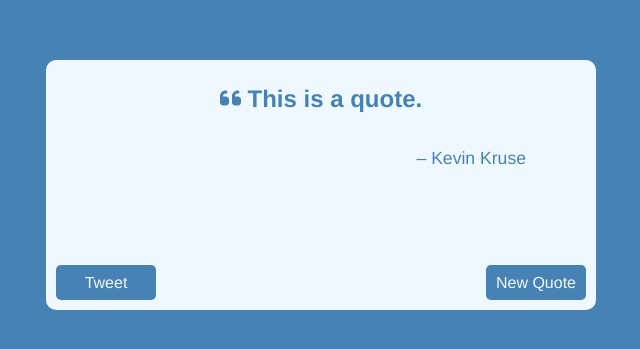
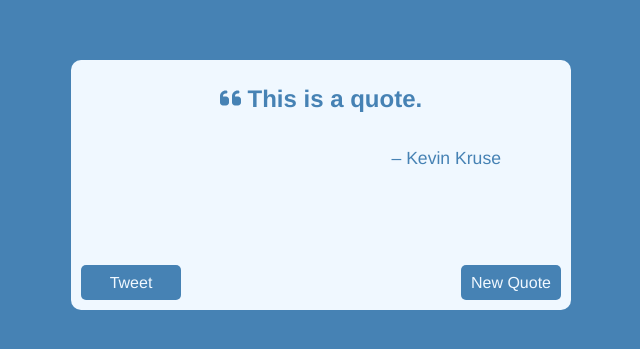
Before and after one commit to CKDoesStuff/random-quote-machine, a React (Create React App) app: page / in a window 1280 px wide. Shown: the part 215-564 px from the top of the page, without its empty margins (319-959 px from the left). Built offline with nearby package versions, Linux system fonts and the light colour scheme.

Commit message:
Fixed wrapper width

```diff
--- a/src/components/QuoteWrapper.css
+++ b/src/components/QuoteWrapper.css
@@ -1,7 +1,8 @@
 .wrapper {
     background-color: aliceblue;
     height: 250px;
-    width: 550px;
+    width: 50vw;
+    max-width: 500px;
     border-radius: 10px;
     color: steelblue;
     display: table;
```
